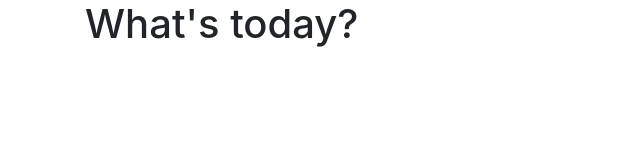
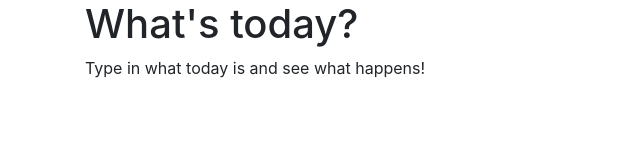
Before and after one commit to TheBritish23/Weekday, a website: page src/index.html in a window 1280 px wide. Shown: the whole page, without its empty margins (0-640 px from the left). Drawn offline with nearby package versions, Linux system fonts and the light colour scheme; files whose address does not match are found by name.

Commit message:
add new changes

```diff
--- a/src/index.html
+++ b/src/index.html
@@ -9,3 +9,5 @@
 <body>
   <div class="container">
     <h1>What's today?</h1>
+
+    <p>Type in what today is and see what happens!</p>
```
Also changed, not shown: package.json (+10 -0 lines).
